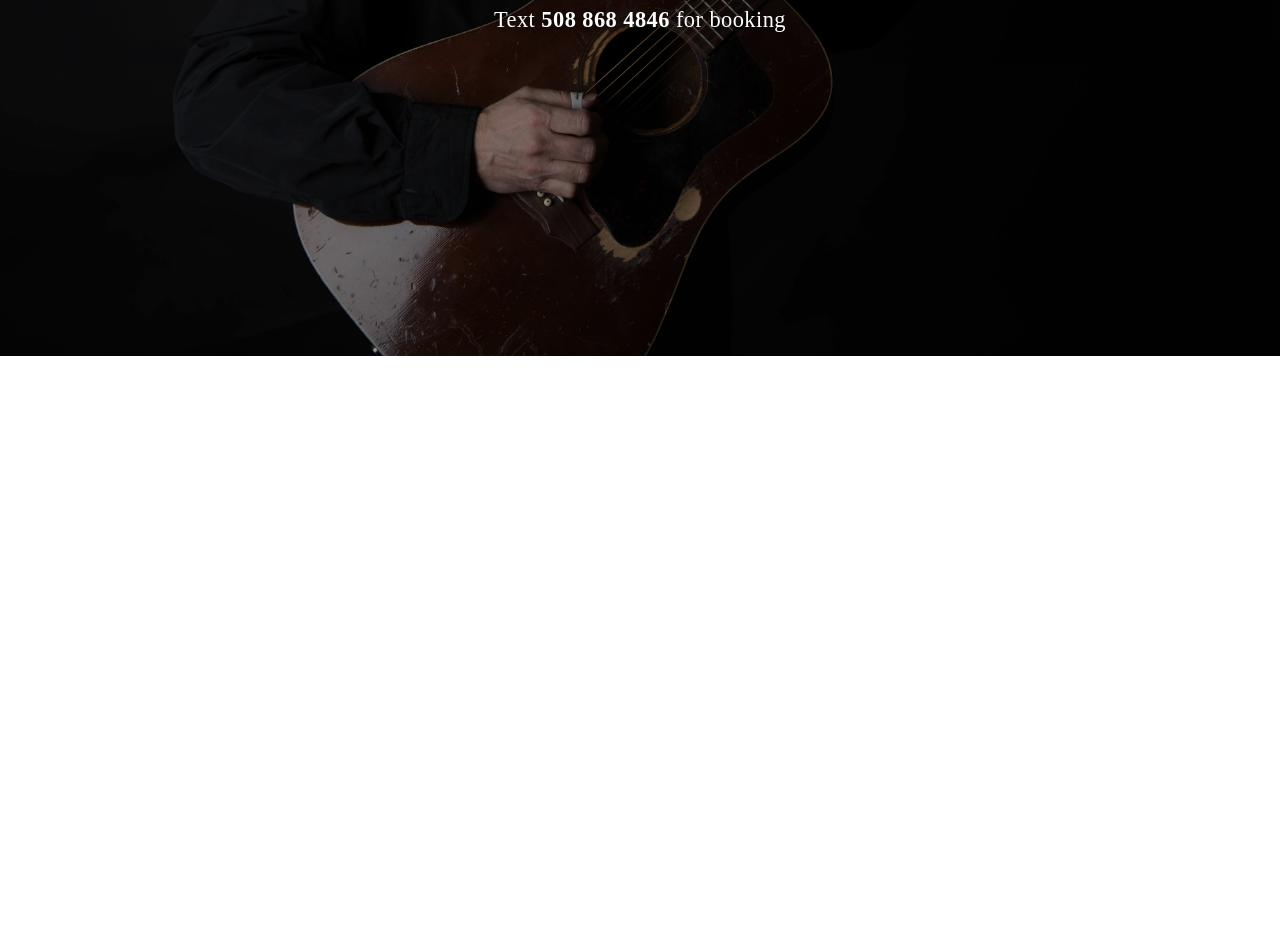
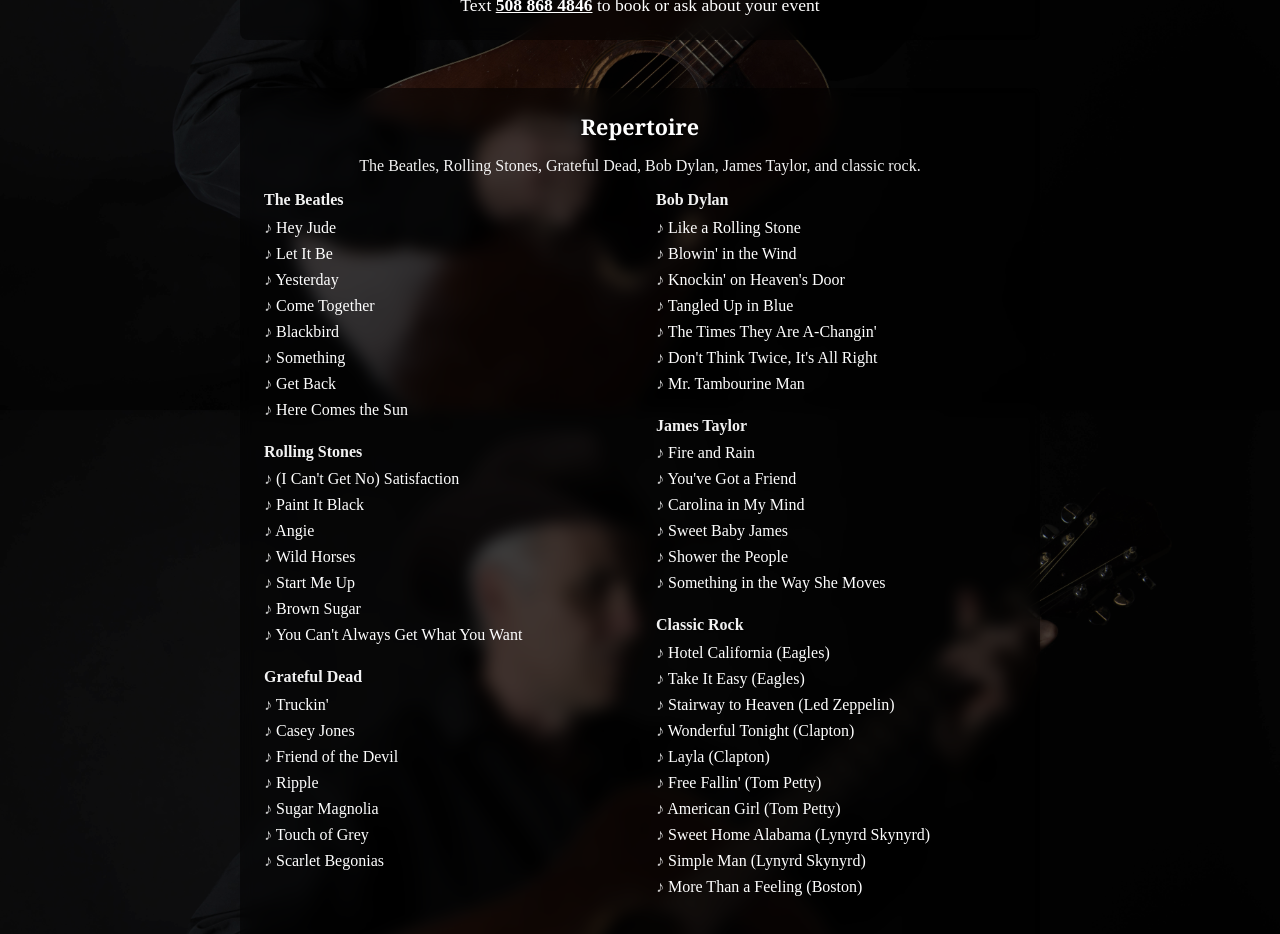
Before and after one commit to johnfraize/johnfraize.github.io, a plain HTML site: page index.html in a window 1280 px wide. Shown: the part 444-1378 px from the top of the page. Before the commit the page ends 800 px from the top, so only its background shows below. Drawn offline with Linux system fonts and the light colour scheme.

Commit message:
more songs

```diff
--- a/index.html
+++ b/index.html
@@ -58,12 +58,183 @@
     .booking a:hover {
       text-decoration: underline;
     }
+    section {
+      margin-top: 3rem;
+      padding: 1.5rem;
+      background: rgba(0, 0, 0, 0.5);
+      border-radius: 8px;
+      backdrop-filter: blur(8px);
+      text-align: left;
+    }
+    section h2 {
+      font-family: Georgia, 'Times New Roman', serif;
+      font-size: 1.35rem;
+      margin-bottom: 1rem;
+      text-align: center;
+      text-shadow: 0 1px 4px rgba(0, 0, 0, 0.6);
+    }
+    .rates {
+      list-style: none;
+    }
+    .rates li {
+      padding: 0.5rem 0;
+      border-bottom: 1px solid rgba(255, 255, 255, 0.2);
+      display: flex;
+      justify-content: space-between;
+      gap: 1rem;
+      flex-wrap: wrap;
+    }
+    .rates li:last-child {
+      border-bottom: none;
+    }
+    .rates .label {
+      font-weight: 500;
+    }
+    .songs {
+      columns: 2;
+      column-gap: 2rem;
+      list-style: none;
+    }
+    .songs li {
+      padding: 0.25rem 0;
+      break-inside: avoid;
+    }
+    .songs li::before,
+    .song-category li::before {
+      content: '♪ ';
+      opacity: 0.8;
+    }
+    .song-category {
+      margin-bottom: 1.25rem;
+      break-inside: avoid;
+    }
+    .song-category:last-child {
+      margin-bottom: 0;
+    }
+    .song-category h3 {
+      font-size: 1rem;
+      font-weight: 600;
+      margin-bottom: 0.35rem;
+      opacity: 0.95;
+      text-shadow: 0 1px 2px rgba(0, 0, 0, 0.5);
+    }
+    .song-category ul {
+      list-style: none;
+      columns: 1;
+    }
+    @media (max-width: 500px) {
+      .songs {
+        columns: 1;
+      }
+    }
+    .cta {
+      text-align: center;
+      margin-top: 2rem;
+      font-size: 1.1rem;
+    }
+    .cta a {
+      color: #fff;
+      font-weight: 600;
+    }
   </style>
 </head>
 <body>
   <div class="content">
     <h1>John Fraize – plays music for the 50s, 60s, 70s and beyond</h1>
     <p class="booking">Text <a href="sms:5088684846">508 868 4846</a> for booking</p>
+
+    <section>
+      <h2>Rates</h2>
+      <ul class="rates">
+        <li><span class="label">2 hours solo</span><span>$120</span></li>
+        <li><span class="label">2 hours duo</span><span>$180</span></li>
+        <li><span class="label">2 hours band</span><span>$300</span></li>
+      </ul>
+      <p class="cta">Text <a href="sms:5088684846">508 868 4846</a> to book or ask about your event</p>
+    </section>
+
+    <section>
+      <h2>Repertoire</h2>
+      <p style="text-align: center; margin-bottom: 1rem; opacity: 0.95;">The Beatles, Rolling Stones, Grateful Dead, Bob Dylan, James Taylor, and classic rock.</p>
+      <div class="songs">
+        <div class="song-category">
+          <h3>The Beatles</h3>
+          <ul>
+            <li>Hey Jude</li>
+            <li>Let It Be</li>
+            <li>Yesterday</li>
+            <li>Come Together</li>
+            <li>Blackbird</li>
+            <li>Something</li>
+            <li>Get Back</li>
+            <li>Here Comes the Sun</li>
+          </ul>
+        </div>
+        <div class="song-category">
+          <h3>Rolling Stones</h3>
+          <ul>
+            <li>(I Can't Get No) Satisfaction</li>
+            <li>Paint It Black</li>
+            <li>Angie</li>
+            <li>Wild Horses</li>
+            <li>Start Me Up</li>
+            <li>Brown Sugar</li>
+            <li>You Can't Always Get What You Want</li>
+          </ul>
+        </div>
+        <div class="song-category">
+          <h3>Grateful Dead</h3>
+          <ul>
+            <li>Truckin'</li>
+            <li>Casey Jones</li>
+            <li>Friend of the Devil</li>
+            <li>Ripple</li>
+            <li>Sugar Magnolia</li>
+            <li>Touch of Grey</li>
+            <li>Scarlet Begonias</li>
+          </ul>
+        </div>
+        <div class="song-category">
+          <h3>Bob Dylan</h3>
+          <ul>
+            <li>Like a Rolling Stone</li>
+            <li>Blowin' in the Wind</li>
+            <li>Knockin' on Heaven's Door</li>
+            <li>Tangled Up in Blue</li>
+            <li>The Times They Are A-Changin'</li>
+            <li>Don't Think Twice, It's All Right</li>
+            <li>Mr. Tambourine Man</li>
+          </ul>
+        </div>
+        <div class="song-category">
+          <h3>James Taylor</h3>
+          <ul>
+            <li>Fire and Rain</li>
+            <li>You've Got a Friend</li>
+            <li>Carolina in My Mind</li>
+            <li>Sweet Baby James</li>
+            <li>Shower the People</li>
+            <li>Something in the Way She Moves</li>
+          </ul>
+        </div>
+        <div class="song-category">
+          <h3>Classic Rock</h3>
+          <ul>
+            <li>Hotel California (Eagles)</li>
+            <li>Take It Easy (Eagles)</li>
+            <li>Stairway to Heaven (Led Zeppelin)</li>
+            <li>Wonderful Tonight (Clapton)</li>
+            <li>Layla (Clapton)</li>
+            <li>Free Fallin' (Tom Petty)</li>
+            <li>American Girl (Tom Petty)</li>
+            <li>Sweet Home Alabama (Lynyrd Skynyrd)</li>
+            <li>Simple Man (Lynyrd Skynyrd)</li>
+            <li>More Than a Feeling (Boston)</li>
+          </ul>
+        </div>
+      </div>
+      <p class="cta">More tunes in the book — text to request a full setlist.</p>
+    </section>
   </div>
 </body>
 </html>
```
